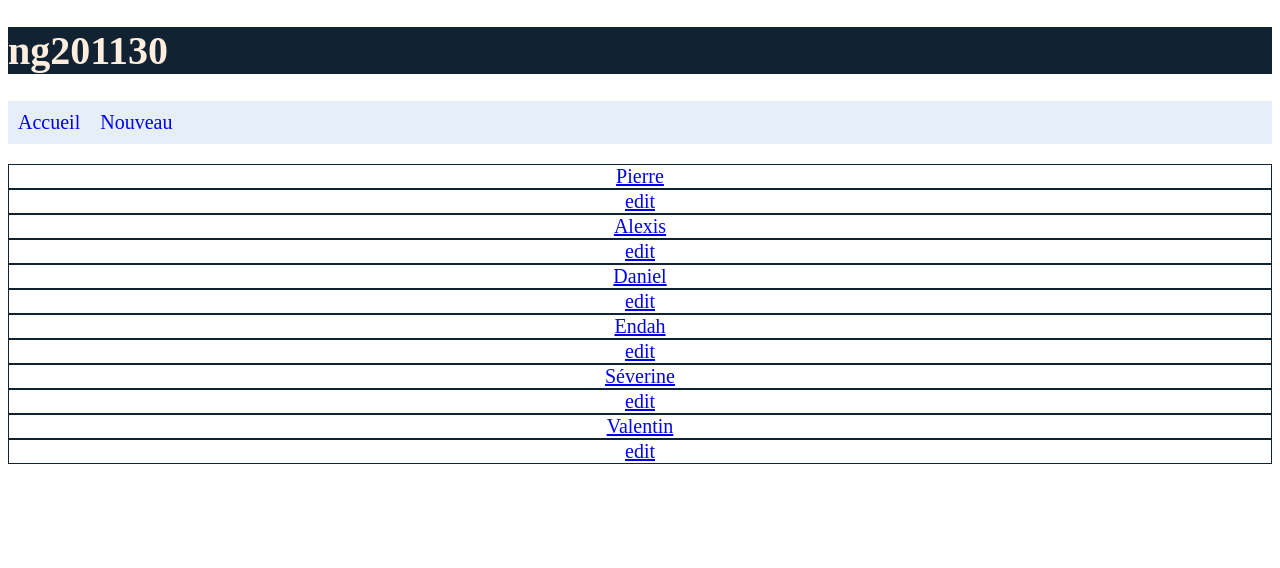
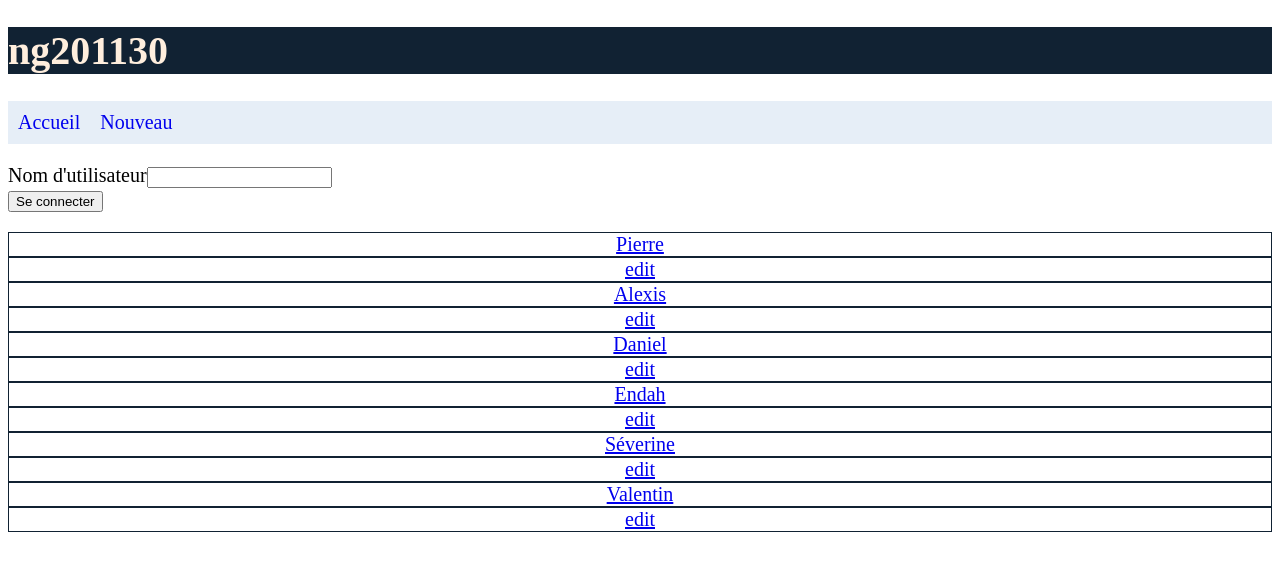
Before and after one commit to pbreteche/ng201130, an Angular app: page /list in a window 1280 px wide. Shown: the top 568 px of the page. Built offline with nearby package versions, Linux system fonts and the light colour scheme.

Commit message:
login component an service

```diff
--- a/src/app/app.component.html
+++ b/src/app/app.component.html
@@ -8,4 +8,6 @@ true}">Accueil</a></li>
   </ul>
 </nav>
 
+<app-login></app-login>
+
 <router-outlet></router-outlet>
--- /dev/null
+++ b/src/app/login/login.component.html
@@ -0,0 +1,10 @@
+<form (ngSubmit)="connect()" *ngIf="!isLoggedIn; else logout">
+  <div>
+    <label for="login-username">Nom d'utilisateur</label>
+    <input name="username" [(ngModel)]="username" id="login-username">
+  </div>
+  <button>Se connecter</button>
+</form>
+<ng-template #logout>
+  <p>{{ this.username }}<a (click)="disconnect()">Se déconnecter</a></p>
+</ng-template>
--- /dev/null
+++ b/src/app/login/login.component.ts
@@ -0,0 +1,30 @@
+import { Component, OnInit } from '@angular/core';
+import {LoginService} from './login.service';
+
+@Component({
+  selector: 'app-login',
+  templateUrl: './login.component.html',
+  styleUrls: ['./login.component.scss']
+})
+export class LoginComponent implements OnInit{
+  username = '';
+
+  constructor(private login: LoginService) {}
+
+  ngOnInit(): void {
+    this.username = this.login.username;
+  }
+
+  connect(): void {
+    this.login.logIn(this.username);
+  }
+
+  disconnect(): void {
+    this.login.logOut();
+  }
+
+  get isLoggedIn(): boolean {
+    return this.login.isLoggedIn;
+  }
+
+}
--- /dev/null
+++ b/src/app/login/login.service.ts
@@ -0,0 +1,20 @@
+import { Injectable } from '@angular/core';
+
+@Injectable({
+  providedIn: 'root'
+})
+export class LoginService {
+  username: string = null;
+
+  logIn(username: string): void {
+    this.username = username;
+  }
+
+  logOut(): void {
+    this.username = null;
+  }
+
+  get isLoggedIn(): boolean {
+    return null !== this.username;
+  }
+}
```
Also changed, not shown: src/app/app.module.ts (+6 -3 lines), src/app/login/login.component.scss (added), 2 other files (tests, documents, lock files or other folders).
